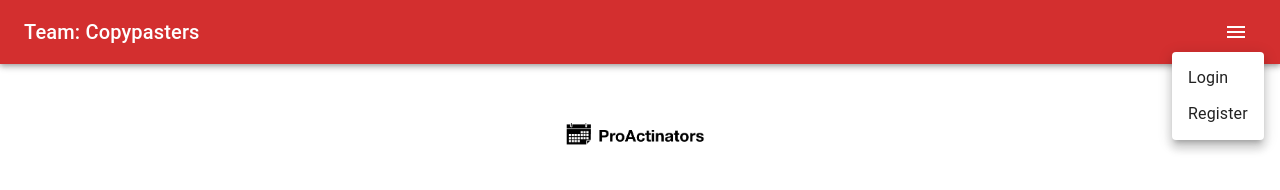
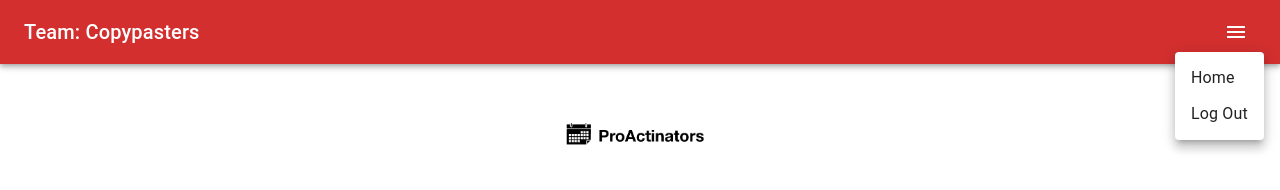
Before and after one commit to TheGreatMahan/CopyPasterProject, a React (Create React App) app in the folder frontend/: page /logout in a window 1280 px wide. Both pictures are taken after a click on the button 1236 px from the left and 32 px from the top of the page. Shown: the top 190 px of the page. Built offline with nearby package versions, Linux system fonts and the light colour scheme; what @syncfusion/ej2-base would draw is missing.

Commit message:
adding redirect (incomplete)

```diff
--- a/frontend/src/App.js
+++ b/frontend/src/App.js
@@ -89,19 +89,19 @@ const App = () => {
               open={Boolean(anchorEl)}
               onClose={handleClose}
             >
-              {!auth.user &&
+              {
+                console.log(auth.user)
+              }
+              {auth.user == '' &&
                 <MenuItem onClick={handleClose} component={Link} to="/login">Login</MenuItem>
               }
-              {!auth.user &&
+              {auth.user == ''&&
                 <MenuItem onClick={handleClose} component={Link} to="/register">Register</MenuItem>
               }
-              {!!auth.user &&
-                <MenuItem onClick={handleClose} component={Link} to="/register">Register</MenuItem>
-              }
-              {!!auth.user &&
+              {auth.user !== ''&&
                 <MenuItem onClick={handleClose} component={Link} to="/home">Home</MenuItem>
               }
-              {!!auth.user &&
+              {auth.user !== ''&&
                 <MenuItem onClick={handleClose} component={Link} to="/logout">Log Out</MenuItem>
               }
             </Menu>
--- a/frontend/src/Components/Calendar/Calendar.js
+++ b/frontend/src/Components/Calendar/Calendar.js
@@ -15,7 +15,6 @@ import {
   Resize,
   DragAndDrop,
 } from "@syncfusion/ej2-react-schedule";
-//import "./schedule-component.css";
 import { extend } from "@syncfusion/ej2-base";
 import { DatePickerComponent } from "@syncfusion/ej2-react-calendars";
 import { updateSampleSection } from "./sample-base";
@@ -123,18 +122,12 @@ function editorTemplate(props) {
   );
 }
 
-// function eventTemplate(props) {
-//   return (<div>
-// <div className="name">{props.name}</div>
-// <div className="time">
-// Time: {this.getTimeString(props.StartTime)} - {this.getTimeString(props.EndTime)}</div>
-// </div>);
-// }
-
 function Calendar() {
 
     const reducer = (state, newState) => ({ ...state, ...newState });
     const [state, setState] = useReducer(reducer, initialState);
+
+    const auth = useAuth();
 
     React.useEffect(() => {
       updateSampleSection();
@@ -170,32 +163,6 @@ function Calendar() {
       // }
     }
 
-    // const datamanager = async () => {
-    //   new DataManager({
-    //     adaptor: new GraphQLAdaptor({
-    //       query: `query {calendarfindall {_id, EventID, Subject StartTime, EndTime, CategoryColor}}`,
-    //       response: {
-    //         result: "calendarfindall",
-    //       },
-    //     }),
-    //     url: "http://localhost:5000/graphql",
-    //   })
-    //     .executeQuery(new Query().take(100))
-    //     .then((e) => {
-    //       let data = e.result;
-    //       // data.forEach((task) => {
-    //       //   task.duedate = new Date(task.duedate);
-    //       // });
-    //       setState({ data: data });
-    //       console.log(data);
-    //     });
-    //   //   updateSampleSection();
-    //   // }
-    // }
-
-
-
-
     let scheduleObj;
     // const data = extend([], dataSource.scheduleData, null, true);
 
@@ -206,9 +173,9 @@ function Calendar() {
   //render() {
     return (
       <Card style={{ maxHeight: "550px", overflow: "auto" }}>
-
+        Something {auth.user}
          {
-
+            console.log("username: "+ auth.user)
          }
          {//state.data !== null &&
         <div className="schedule-control-section">
--- a/frontend/src/Components/Logout.js
+++ b/frontend/src/Components/Logout.js
@@ -7,10 +7,13 @@ import theme from "../theme";
 import "../App.css";
 
 import Logo from "../images/logo.png";
+import { useAuth } from './Auth';
 
 const Logout = () => {
   const navigate = useNavigate();
 
+  const auth = useAuth();
+  auth.logout();
   const loginPage = () => {
     navigate("/login");
   };
```
